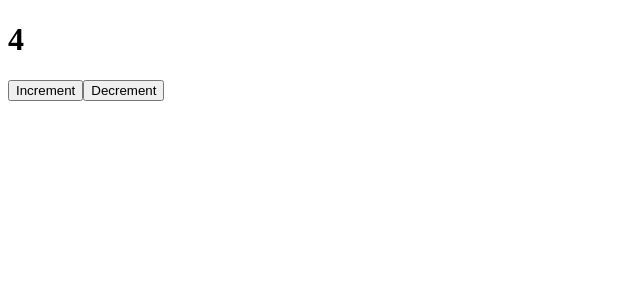
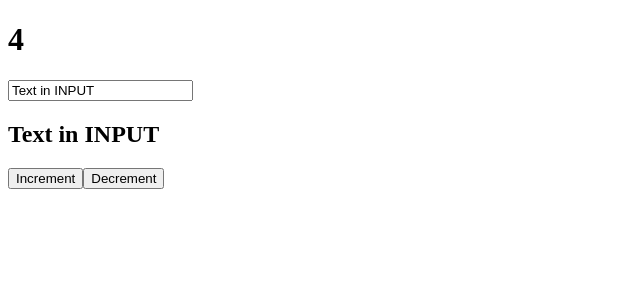
Before and after one commit to elijahmylcev/ReactFC, a React (Create React App) app: page / in a window 1280 px wide. Shown: the top 300 px of the page, without its empty margins (0-640 px from the left). Built offline with nearby package versions, Linux system fonts and the light colour scheme.

Commit message:
set value for input

```diff
--- a/src/App.js
+++ b/src/App.js
@@ -2,6 +2,7 @@ import React, { useState } from 'react';
 
 function App() {
   const [likes, setLikes] = useState(4);
+  const [value, setValue] = useState('Text in INPUT');
 
   function increment() {
     setLikes(likes + 1);
@@ -12,6 +13,12 @@ function App() {
   return (
     <div className="App">
       <h1>{likes}</h1>
+      <input
+        type="text"
+        value={value}
+        onChange={(event) => setValue(event.target.value)}
+      />
+      <h2>{value}</h2>
       <button type="submit" onClick={increment}>Increment</button>
       <button type="submit" onClick={decrement}>Decrement</button>
     </div>
```
